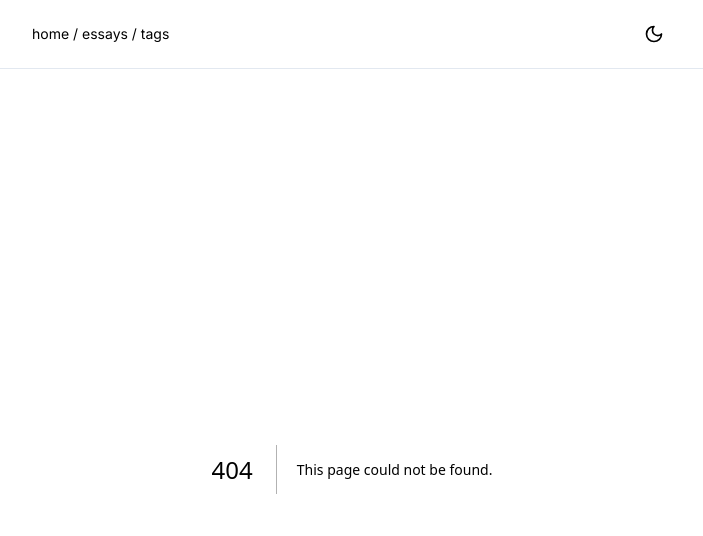
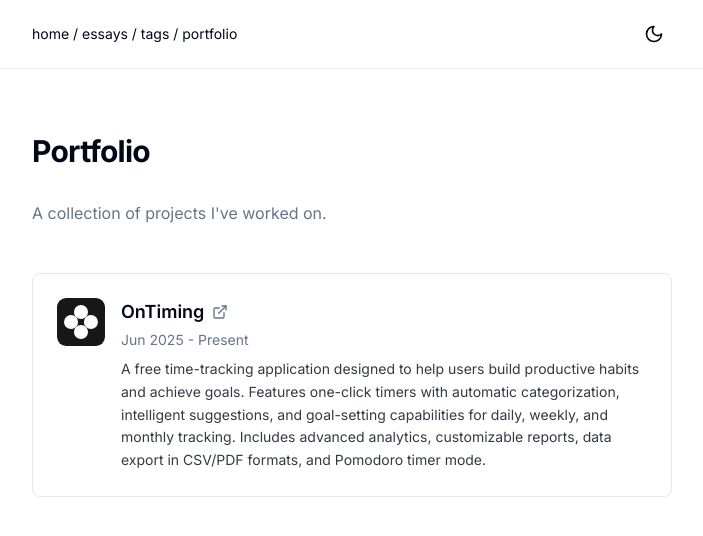
Before and after one commit to amiosamu/amiosamu.github.io, a Next.js app: page /portfolio in a window 1280 px wide. Before the commit this address had no page. Shown: the top 536 px of the page, without its empty margins (288-991 px from the left). Built offline with nearby package versions, Linux system fonts and the light colour scheme.

Commit message:
Init portfolio page

```diff
--- a/app/layout.tsx
+++ b/app/layout.tsx
@@ -44,6 +44,10 @@ export default function RootLayout({
                   <a href="/tags/" className="hover:underline">
                     tags
                   </a>
+                  {" / "}
+                  <a href="/portfolio/" className="hover:underline">
+                    portfolio
+                  </a>
                 </div>
                 <ThemeToggle />
               </div>
--- /dev/null
+++ b/app/portfolio/page.tsx
@@ -0,0 +1,78 @@
+import { Metadata } from "next";
+import Image from "next/image";
+import { ExternalLink } from "lucide-react";
+
+export const metadata: Metadata = {
+  title: "Portfolio - amiosamu",
+  description: "My projects and work",
+};
+
+interface Project {
+  name: string;
+  description: string;
+  url: string;
+  icon: string;
+  dates: string;
+}
+
+const projects: Project[] = [
+  {
+    name: "OnTiming",
+    description:
+      "A free time-tracking application designed to help users build productive habits and achieve goals. Features one-click timers with automatic categorization, intelligent suggestions, and goal-setting capabilities for daily, weekly, and monthly tracking. Includes advanced analytics, customizable reports, data export in CSV/PDF formats, and Pomodoro timer mode.",
+    url: "https://ontiming.io",
+    icon: "/icons/ontiming.svg",
+    dates: "Jun 2025 - Present",
+  },
+];
+
+export default function PortfolioPage() {
+  return (
+    <div className="container mx-auto px-4 py-16 max-w-2xl">
+      <h1 className="text-3xl font-bold tracking-tight mb-8">Portfolio</h1>
+      <p className="text-muted-foreground mb-12">
+        A collection of projects I&apos;ve worked on.
+      </p>
+
+      <div className="space-y-8">
+        {projects.map((project) => (
+          <a
+            key={project.name}
+            href={project.url}
+            target="_blank"
+            rel="noopener noreferrer"
+            className="block group"
+          >
+            <article className="border rounded-lg p-6 transition-colors hover:bg-muted/50">
+              <div className="flex items-start gap-4">
+                <div className="flex-shrink-0 w-12 h-12 rounded-lg overflow-hidden bg-muted">
+                  <Image
+                    src={project.icon}
+                    alt={`${project.name} icon`}
+                    width={48}
+                    height={48}
+                    className="w-full h-full object-cover"
+                  />
+                </div>
+                <div className="flex-1 min-w-0">
+                  <div className="flex items-center gap-2 mb-1">
+                    <h2 className="text-lg font-semibold group-hover:underline">
+                      {project.name}
+                    </h2>
+                    <ExternalLink className="w-4 h-4 text-muted-foreground" />
+                  </div>
+                  <p className="text-sm text-muted-foreground mb-2">
+                    {project.dates}
+                  </p>
+                  <p className="text-sm text-foreground/80 leading-relaxed">
+                    {project.description}
+                  </p>
+                </div>
+              </div>
+            </article>
+          </a>
+        ))}
+      </div>
+    </div>
+  );
+}
```
Also changed, not shown: public/icons/ontiming.svg (added).
